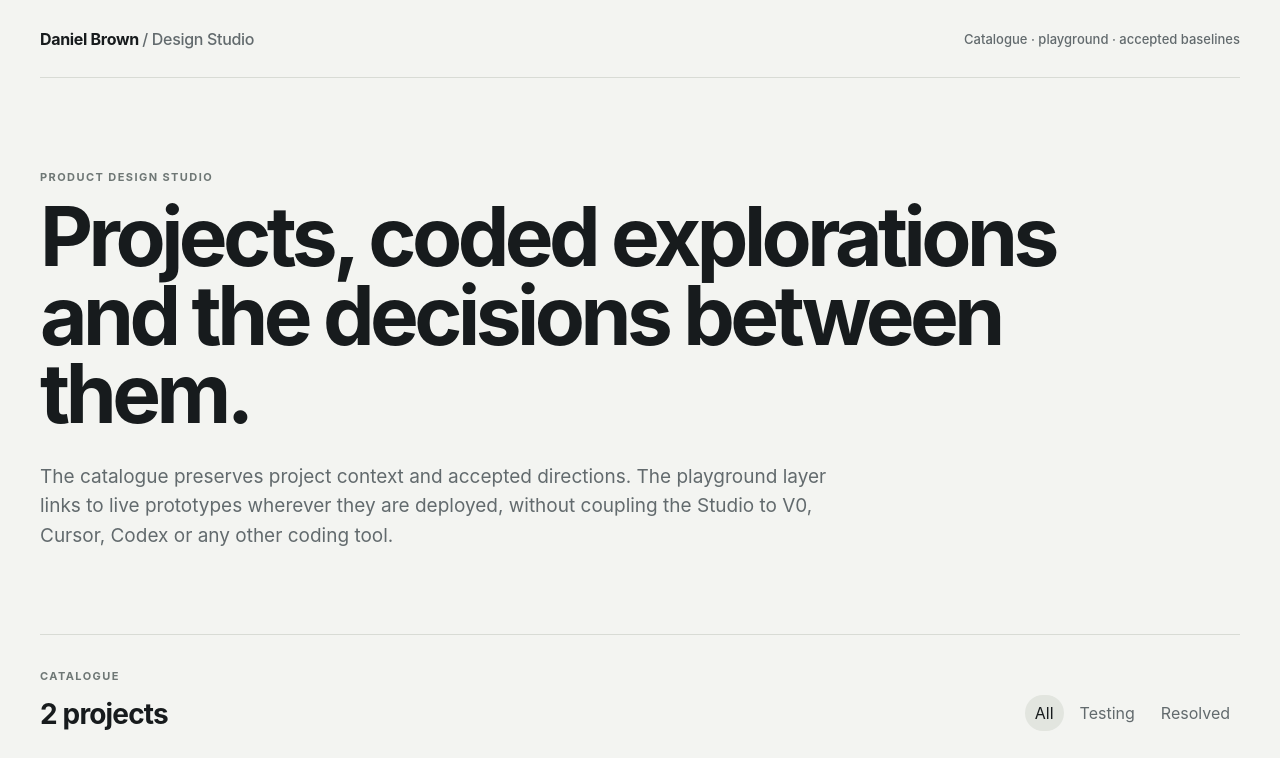
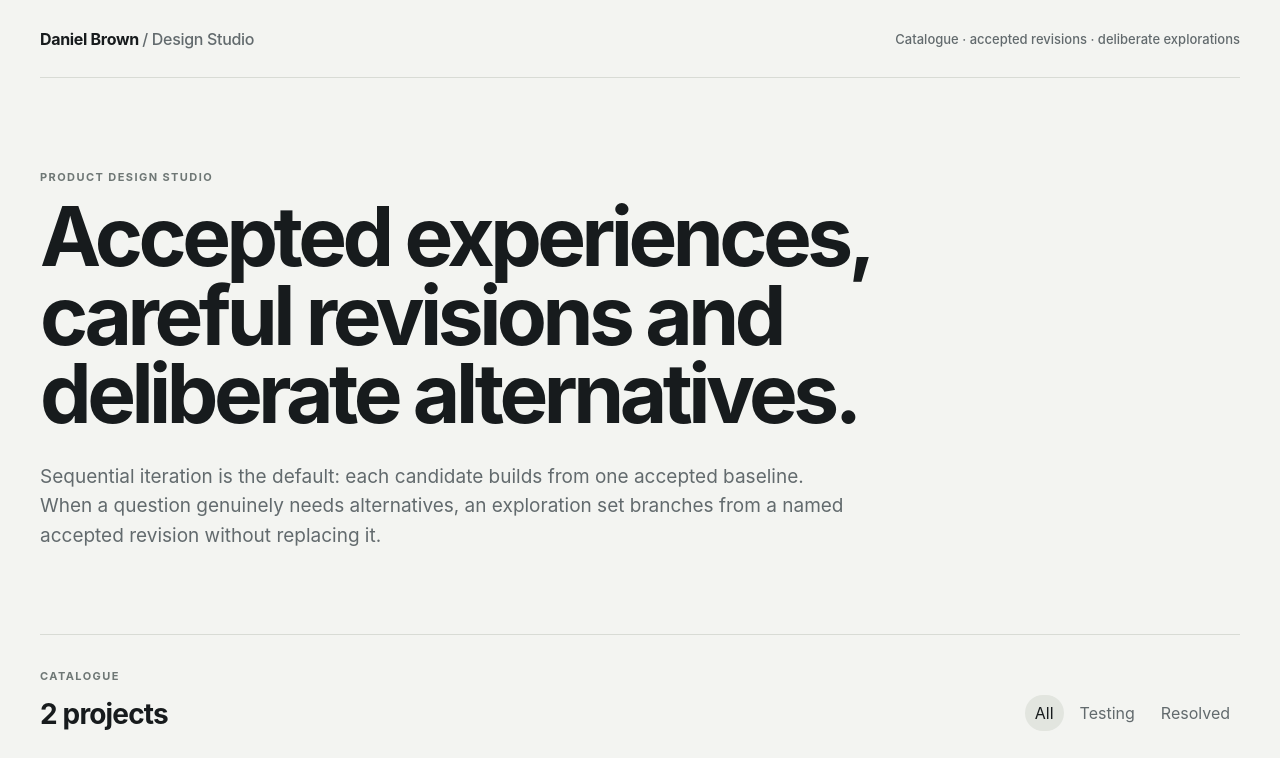
Before and after one commit to dbrown1976/design-studio, a React (Vite) app in the folder apps/studio/: page / in a window 1280 px wide. Shown: the top 758 px of the page. Built offline with nearby package versions, Linux system fonts and the light colour scheme.

Commit message:
Describe sequential and divergent work modes in the catalogue

```diff
--- a/apps/studio/src/App.jsx
+++ b/apps/studio/src/App.jsx
@@ -61,14 +61,14 @@ export default function App() {
     <div className="studio-shell">
       <header className="studio-header">
         <div className="studio-header__brand">Daniel Brown <span>/ Design Studio</span></div>
-        <div className="studio-header__meta">Catalogue · playground · accepted baselines</div>
+        <div className="studio-header__meta">Catalogue · accepted revisions · deliberate explorations</div>
       </header>
 
       <main>
         <section className="hero">
           <p className="eyebrow">Product design studio</p>
-          <h1>Projects, coded explorations and the decisions between them.</h1>
-          <p className="lede">The catalogue preserves project context and accepted directions. The playground layer links to live prototypes wherever they are deployed, without coupling the Studio to V0, Cursor, Codex or any other coding tool.</p>
+          <h1>Accepted experiences, careful revisions and deliberate alternatives.</h1>
+          <p className="lede">Sequential iteration is the default: each candidate builds from one accepted baseline. When a question genuinely needs alternatives, an exploration set branches from a named accepted revision without replacing it.</p>
         </section>
 
         <section className="registry-section">
```
